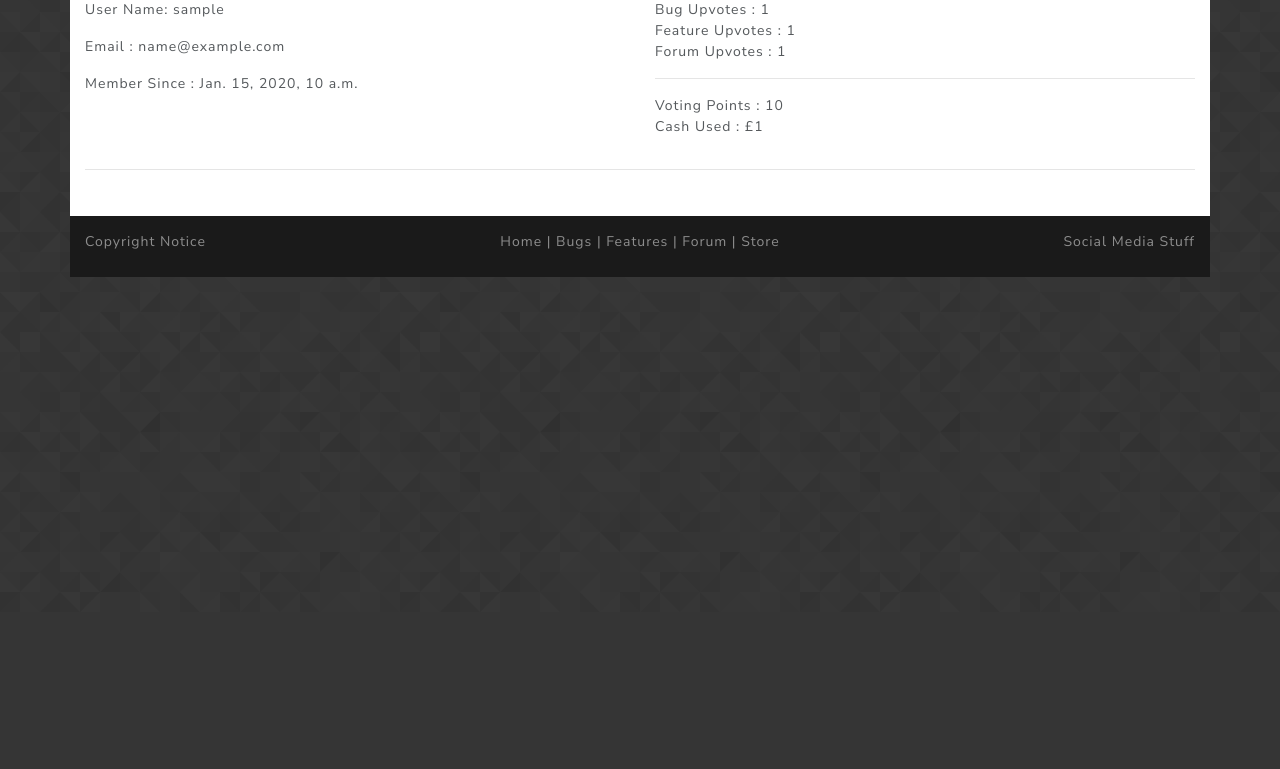
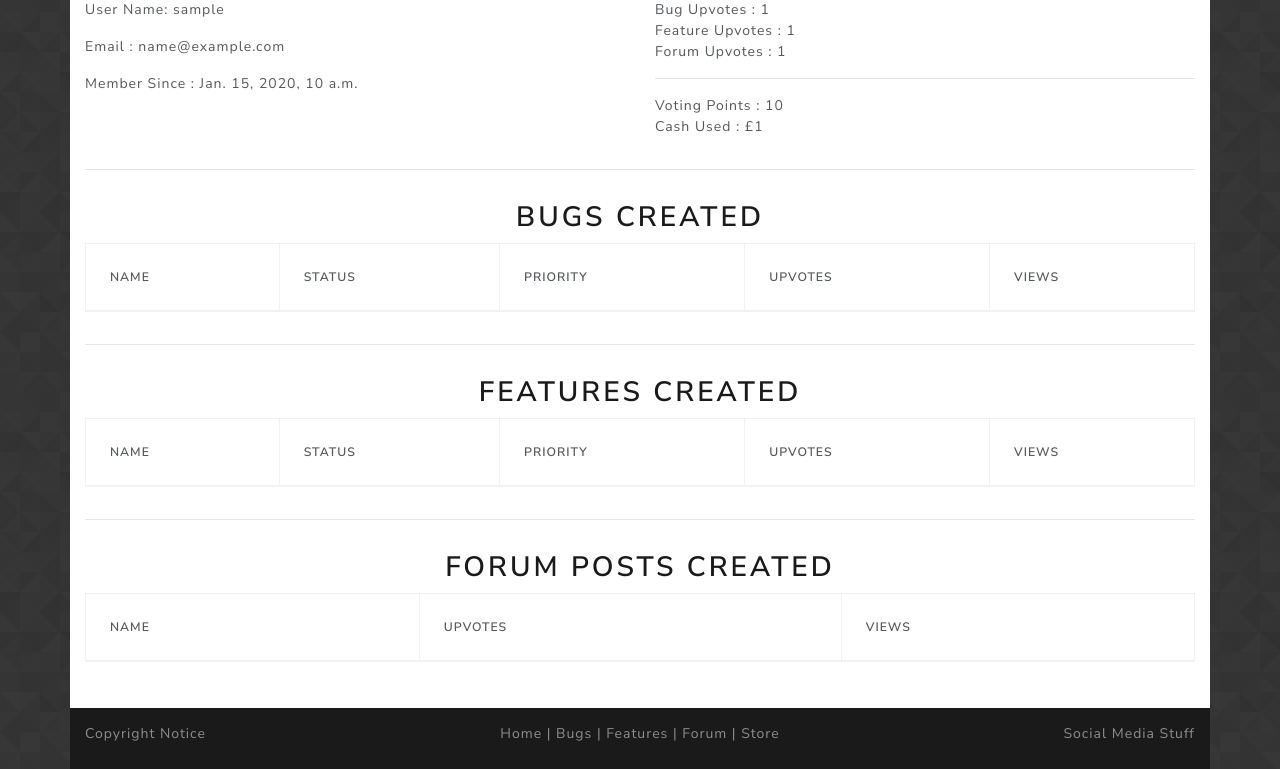
Before and after one commit to Robtych121/TsundereInc-MS4, a Django app: page /accounts/profile/ in a window 1280 px wide. Shown: the part 188-957 px from the top of the page. Before the commit the page ends 465 px from the top, so only its background shows below. Run offline with Django 3.2, Linux system fonts and the light colour scheme; a user stored in the database is signed in; tables that the repository leaves empty hold one stand-in row (values such as "Sample post"); lists and menus that the app fills with data are empty; some libraries are stand-ins or nearby versions.

Commit message:
finalised layout for the profile page

```diff
--- a/accounts/templates/profile.html
+++ b/accounts/templates/profile.html
@@ -22,9 +22,81 @@
 <hr>
 <div class="row">
     <div class="col-12">
+        <h2 class="HeadingContainer">Bugs Created</h2>
+        <table class="table table-bordered">
+        <thead>
+            <tr>
+                <th scope="col">Name</th>
+                <th scope="col">Status</th>
+                <th scope="col">Priority</th>
+                <th scope="col">Upvotes</th>
+                <th scope="col">Views</th>
+            </tr>
+        </thead>
+        <tbody>
         {% for bug in bugs %}
-        <p>Name: {{ bug.name }}</p>
+        <tr>
+            <td>{{ bug.name }}</td>
+            <td>{{ bug.status }}</td>
+            <td>{{ bug.priority }}</td>
+            <td>{{ bug.upvotes }}</td>
+            <td>{{ bug.views }}</td>
+        </tr>
         {% endfor %}
+        </tbody>
+        </table>
+    </div>
+</div>
+<hr>
+<div class="row">
+    <div class="col-12">
+        <h2 class="HeadingContainer">Features Created</h2>
+        <table class="table table-bordered">
+            <thead>
+                <tr>
+                    <th scope="col">Name</th>
+                    <th scope="col">Status</th>
+                    <th scope="col">Priority</th>
+                    <th scope="col">Upvotes</th>
+                    <th scope="col">Views</th>
+                </tr>
+            </thead>
+            <tbody>
+            {% for feature in features %}
+            <tr>
+                <td>{{ feature.name }}</td>
+                <td>{{ feature.status }}</td>
+                <td>{{ feature.priority }}</td>
+                <td>{{ feature.upvotes }}</td>
+                <td>{{ feature.views }}</td>
+            </tr>
+            {% endfor %}
+            </tbody>
+            </table>
+    </div>
+</div>
+<hr>
+<div class="row">
+    <div class="col-12">
+        <h2 class="HeadingContainer">Forum Posts Created</h2>
+        <table class="table table-bordered">
+            <thead>
+                <tr>
+                    <th scope="col">Name</th>
+                    <th scope="col">Upvotes</th>
+                    <th scope="col">Views</th>
+                </tr>
+            </thead>
+            <tbody>
+            {% for forum in forums %}
+            <tr>
+                <td>{{ forum.name }}</td>
+                <td>{{ forum.upvotes }}</td>
+                <td>{{ forum.views }}</td>
+            </tr>
+            {% endfor %}
+            </tbody>
+            </table>
     </div>
 </div>
 {% endblock %}
--- a/accounts/views.py
+++ b/accounts/views.py
@@ -5,6 +5,7 @@
 from accounts.models import Profile
 from accounts.forms import UserLoginForm, UserRegistrationForm
 from tickets.models import Ticket
+from forums.models import Forum
 
 # Create your views here.
 @login_required
@@ -74,5 +75,7 @@
     user = User.objects.get(email=request.user.email)
 
     bugs = Ticket.objects.filter(type='BUG',author=request.user.username)
+    features = Ticket.objects.filter(type='FEATURE',author=request.user.username)
+    forums = Forum.objects.filter(author=request.user.username)
 
-    return render(request, "profile.html", {"profile": user, "bugs": bugs})
+    return render(request, "profile.html", {"profile": user, "bugs": bugs, "features": features, "forums":forums})
```
